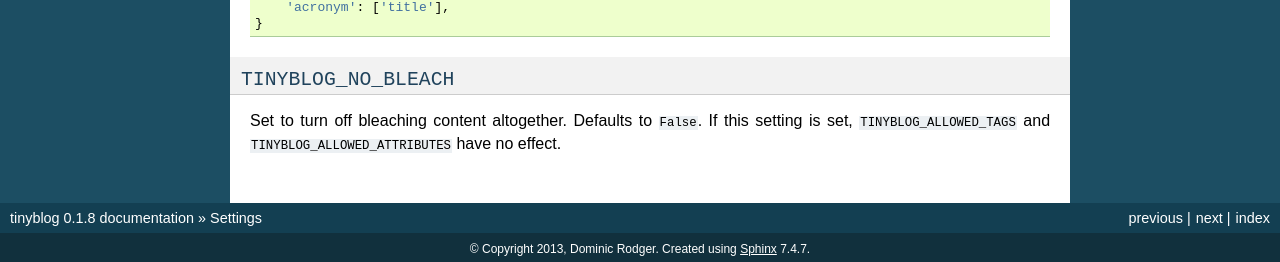
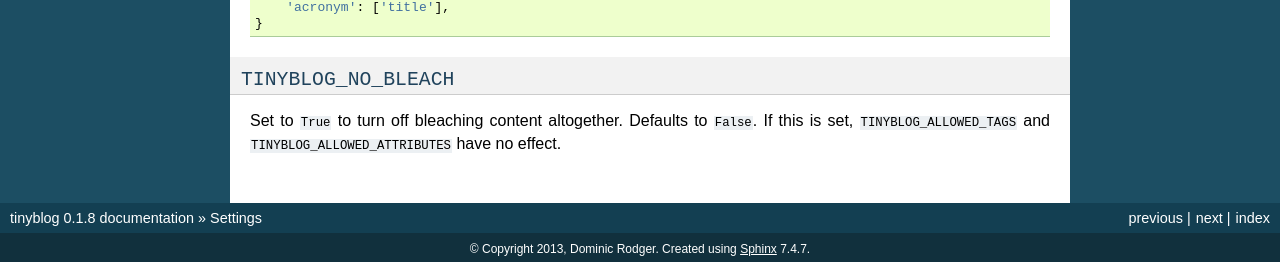
Before and after one commit to dominicrodger/tinyblog, a Sphinx documentation site: the page built from docs/settings.rst, in a window 1280 px wide. Shown: the part 1439-1701 px from the top of the page. Built offline with Sphinx 7.4.7, drawn with Linux system fonts in a browser that asks for light colours.

Commit message:
Tidy up wording of TINYBLOG_NO_BLEACH description

```diff
--- a/docs/settings.rst
+++ b/docs/settings.rst
@@ -84,6 +84,6 @@
 ``TINYBLOG_NO_BLEACH``
 ----------------------
 
-Set to turn off bleaching content altogether. Defaults to
-``False``. If this setting is set, ``TINYBLOG_ALLOWED_TAGS`` and
+Set to ``True`` to turn off bleaching content altogether. Defaults to
+``False``. If this is set, ``TINYBLOG_ALLOWED_TAGS`` and
 ``TINYBLOG_ALLOWED_ATTRIBUTES`` have no effect.
```
